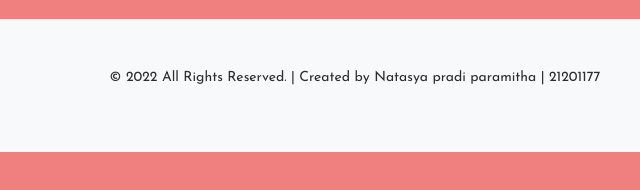
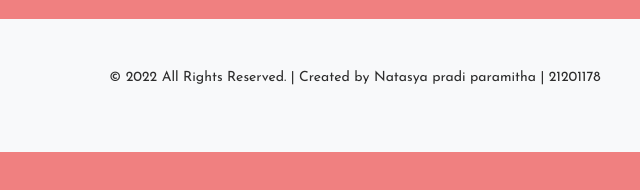
Before and after one commit to natasyapradi12/uas-csp, a plain HTML site: page produk.html in a window 1280 px wide. Shown: the part 572-762 px from the top of the page, 0-640 px from the left. Drawn offline with nearby package versions, Linux system fonts and the light colour scheme.

Commit message:
Update produk.html

```diff
--- a/produk.html
+++ b/produk.html
@@ -125,7 +125,7 @@
           <div class="row">
             <div class="col-md-6">
               <div class="col-12">
-                <p class="text-center"> © 2022 All Rights Reserved. <span> | Created by Natasya pradi paramitha | 21201177</span></p>
+                <p class="text-center"> © 2022 All Rights Reserved. <span> | Created by Natasya pradi paramitha | 21201178</span></p>
               </div>
             </div>
           </div>
```
